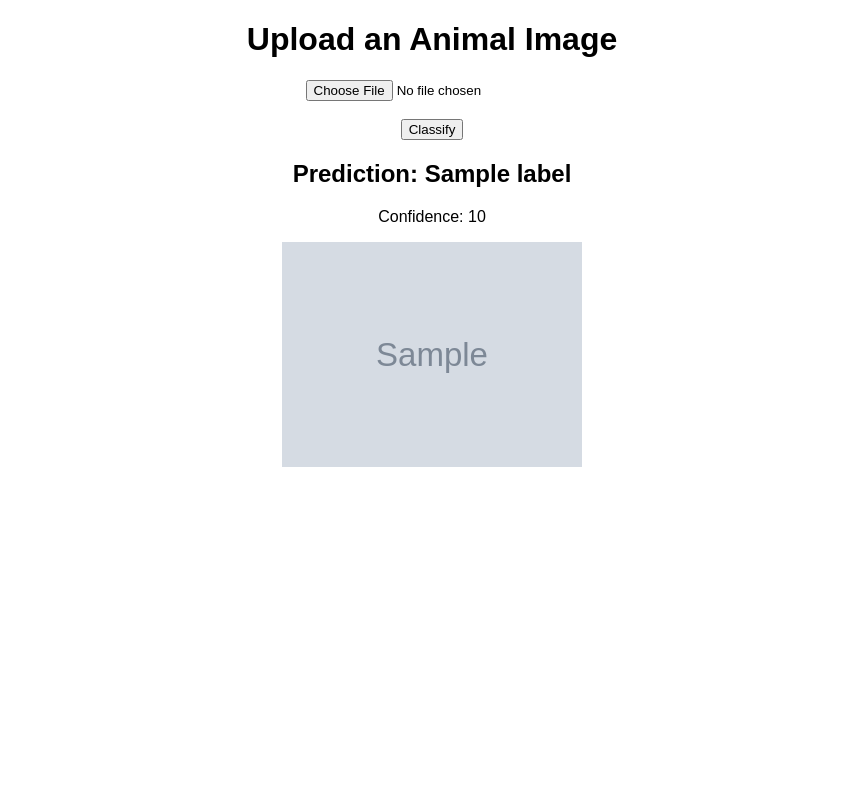
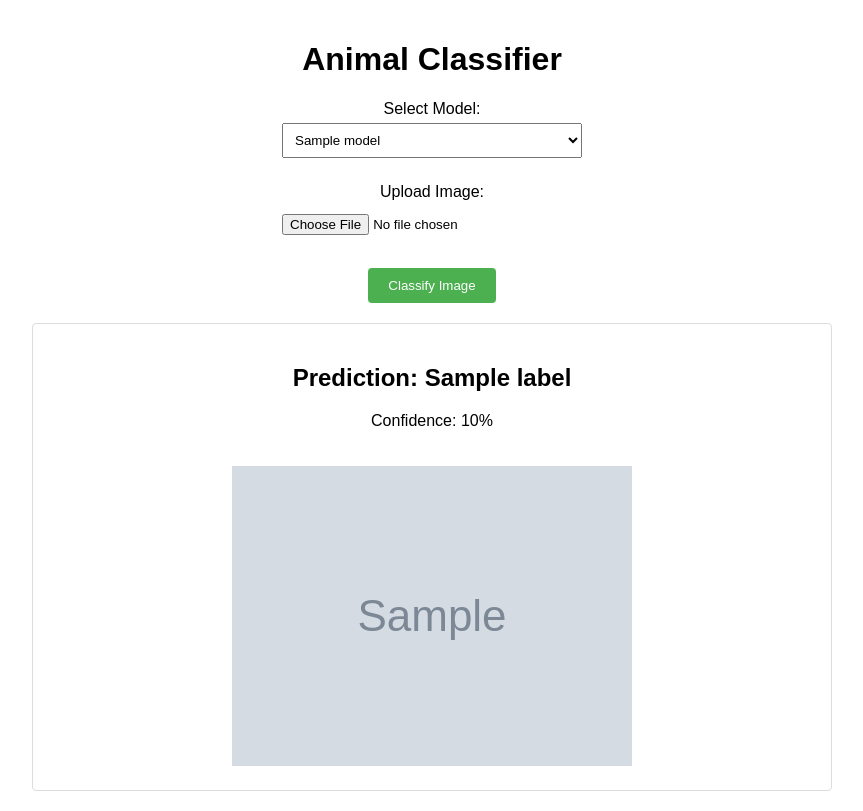
Before and after one commit to luistatera/animal-classifier, a Flask app: template templates/index.html in a window 1280 px wide. Shown: the whole page, without its empty margins (208-1071 px from the left). Before the commit the page ends 467 px from the top, so only its background shows below. Run offline with Flask 3, Linux system fonts and the light colour scheme; the template is opened without the code that fills it: most values are stand-ins (such as "Sample title", 1, 10 or a date in 2020); grey boxes marked "Sample" are stand-in pictures.

Commit message:
Enhance animal classifier app by adding model selection feature and support for multiple model types. Updated index.html for improved UI, modified app.py to handle model selection, and expanded model_loader.py to include PyTorch model loading. Removed deprecated model files.

```diff
--- a/app.py
+++ b/app.py
@@ -1,5 +1,5 @@
 from flask import Flask, request, render_template
-from model_loader import predict_label
+from model_loader import predict_label, get_available_models
 import os
 
 app = Flask(__name__)
@@ -8,15 +8,25 @@ os.makedirs(UPLOAD_FOLDER, exist_ok=True)
 
 @app.route("/", methods=["GET", "POST"])
 def index():
+    available_models = get_available_models()
+
     if request.method == "POST":
         file = request.files["file"]
+        model_name = request.form.get("model", "best_cnn_model.keras")
         filepath = os.path.join(UPLOAD_FOLDER, file.filename)
         file.save(filepath)
 
-        label, confidence = predict_label(filepath)
-        return render_template("index.html", label=label, confidence=confidence, image=filepath)
+        label, confidence = predict_label(filepath, model_name)
+        return render_template("index.html",
+                             label=label,
+                             confidence=confidence,
+                             image=filepath,
+                             available_models=available_models,
+                             selected_model=model_name)
 
-    return render_template("index.html")
+    return render_template("index.html",
+                         available_models=available_models,
+                         selected_model="best_cnn_model.keras")
 
 if __name__ == "__main__":
     import os
--- a/model_loader.py
+++ b/model_loader.py
@@ -1,18 +1,122 @@
 import tensorflow as tf
 import numpy as np
 from tensorflow.keras.preprocessing import image
-
-# Load the model (you can swap with 'best_resnet_model.keras' if preferred)
-model = tf.keras.models.load_model("best_cnn_model.keras")
+import os
+import torch
+import torch.nn as nn
+import torchvision.transforms as transforms
+from PIL import Image
+from torchvision import models
+from torchvision.models import ResNet18_Weights
 
 # Define the class labels in the same order used during training
 class_names = ['cat', 'dog', 'horse', 'spider', 'butterfly', 'chicken', 'sheep', 'cow', 'squirrel', 'elephant']
 
-def predict_label(img_path):
-    img = image.load_img(img_path, target_size=(224, 224))  # adjust if your model used another size
-    img_array = image.img_to_array(img)
-    img_array = np.expand_dims(img_array, axis=0) / 255.0
+def get_available_models():
+    """Return a list of available model files in the models directory"""
+    models_dir = "models"
+    model_files = []
+    for file in os.listdir(models_dir):
+        if file.endswith(('.keras', '.pth')):
+            model_files.append(file)
+    return model_files
 
-    predictions = model.predict(img_array)[0]
+class SimpleCNN(nn.Module):
+    def __init__(self, num_classes=10):
+        super(SimpleCNN, self).__init__()
+        self.conv1 = nn.Conv2d(3, 32, kernel_size=3, padding=1)
+        self.conv2 = nn.Conv2d(32, 64, kernel_size=3, padding=1)
+        self.conv3 = nn.Conv2d(64, 128, kernel_size=3, padding=1)
+        self.pool = nn.MaxPool2d(2, 2)
+        self.fc1 = nn.Linear(128 * 28 * 28, 512)
+        self.fc2 = nn.Linear(512, num_classes)
+        self.relu = nn.ReLU()
+        self.dropout = nn.Dropout(0.5)
+
+    def forward(self, x):
+        x = self.pool(self.relu(self.conv1(x)))
+        x = self.pool(self.relu(self.conv2(x)))
+        x = self.pool(self.relu(self.conv3(x)))
+        x = x.view(-1, 128 * 28 * 28)
+        x = self.relu(self.fc1(x))
+        x = self.dropout(x)
+        x = self.fc2(x)
+        return x
+
+def load_model(model_name):
+    """Load a specific model by name"""
+    model_path = os.path.join("models", model_name)
+    if model_name.endswith('.keras'):
+        return tf.keras.models.load_model(model_path)
+    else:
+        # Load PyTorch model
+        device = torch.device('cuda' if torch.cuda.is_available() else 'cpu')
+
+        # Determine model architecture based on filename
+        if 'vgg16' in model_name.lower():
+            # Load VGG16 with ImageNet weights
+            model = models.vgg16(weights='DEFAULT')
+            # Freeze all convolutional layers
+            for param in model.features.parameters():
+                param.requires_grad = False
+            # Replace the classifier head
+            model.classifier[6] = nn.Linear(4096, len(class_names))
+        elif 'resnet' in model_name.lower():
+            # Load ResNet18 with ImageNet weights
+            model = models.resnet18(weights='DEFAULT')
+            # Freeze all layers
+            for param in model.parameters():
+                param.requires_grad = False
+            # Unfreeze the last two layers
+            for param in model.layer4.parameters():
+                param.requires_grad = True
+            for param in model.fc.parameters():
+                param.requires_grad = True
+            # Replace the final layer
+            model.fc = nn.Linear(model.fc.in_features, len(class_names))
+        else:
+            model = SimpleCNN(num_classes=len(class_names))
+
+        # Load the saved state dict
+        model.load_state_dict(torch.load(model_path, map_location=device))
+        model = model.to(device)
+        model.eval()
+        return model
+
+def predict_label(img_path, model_name="best_cnn_model.keras"):
+    """Predict the label for an image using the specified model"""
+    model = load_model(model_name)
+
+    if isinstance(model, tf.keras.Model):
+        # TensorFlow prediction
+        img = image.load_img(img_path, target_size=(224, 224))
+        img_array = image.img_to_array(img)
+        img_array = np.expand_dims(img_array, axis=0) / 255.0
+        predictions = model.predict(img_array)[0]
+    else:
+        # PyTorch prediction
+        device = next(model.parameters()).device
+
+        # Use the appropriate transforms based on the model
+        if 'vgg16' in model_name.lower() or 'resnet' in model_name.lower():
+            transform = transforms.Compose([
+                transforms.Resize((224, 224)),
+                transforms.ToTensor(),
+                transforms.Normalize(mean=[0.485, 0.456, 0.406], std=[0.229, 0.224, 0.225])
+            ])
+        else:
+            transform = transforms.Compose([
+                transforms.Resize((224, 224)),
+                transforms.ToTensor(),
+                transforms.Normalize(mean=[0.5, 0.5, 0.5], std=[0.5, 0.5, 0.5])
+            ])
+
+        img = Image.open(img_path).convert('RGB')
+        img_tensor = transform(img).unsqueeze(0).to(device)
+
+        with torch.no_grad():
+            outputs = model(img_tensor)
+            predictions = torch.nn.functional.softmax(outputs, dim=1)[0].cpu().numpy()
+
     top_idx = np.argmax(predictions)
     return class_names[top_idx], float(predictions[top_idx])
--- a/requirements.txt
+++ b/requirements.txt
@@ -1,3 +1,6 @@
 flask
 tensorflow
 numpy
+torch
+torchvision
+pillow
--- a/templates/index.html
+++ b/templates/index.html
@@ -2,18 +2,75 @@
 <html>
 <head>
   <title>Animal Classifier</title>
+  <style>
+    body {
+      font-family: sans-serif;
+      text-align: center;
+      max-width: 800px;
+      margin: 0 auto;
+      padding: 20px;
+    }
+    .form-group {
+      margin: 20px 0;
+    }
+    select, input[type="file"] {
+      padding: 8px;
+      margin: 5px 0;
+      width: 100%;
+      max-width: 300px;
+    }
+    button {
+      padding: 10px 20px;
+      background-color: #4CAF50;
+      color: white;
+      border: none;
+      border-radius: 4px;
+      cursor: pointer;
+    }
+    button:hover {
+      background-color: #45a049;
+    }
+    .result {
+      margin-top: 20px;
+      padding: 20px;
+      border: 1px solid #ddd;
+      border-radius: 4px;
+    }
+    img {
+      max-width: 100%;
+      height: auto;
+      margin-top: 20px;
+    }
+  </style>
 </head>
-<body style="font-family: sans-serif; text-align: center;">
-  <h1>Upload an Animal Image</h1>
+<body>
+  <h1>Animal Classifier</h1>
   <form method="POST" enctype="multipart/form-data">
-    <input type="file" name="file" required><br><br>
-    <input type="submit" value="Classify">
+    <div class="form-group">
+      <label for="model">Select Model:</label><br>
+      <select name="model" id="model" required>
+        {% for model in available_models %}
+          <option value="{{ model }}" {% if model == selected_model %}selected{% endif %}>
+            {{ model }}
+          </option>
+        {% endfor %}
+      </select>
+    </div>
+
+    <div class="form-group">
+      <label for="file">Upload Image:</label><br>
+      <input type="file" name="file" id="file" required>
+    </div>
+
+    <button type="submit">Classify Image</button>
   </form>
 
   {% if label %}
-    <h2>Prediction: {{ label }}</h2>
-    <p>Confidence: {{ confidence | round(2) }}</p>
-    <img src="{{ image }}" alt="Uploaded Image" width="300">
+    <div class="result">
+      <h2>Prediction: {{ label }}</h2>
+      <p>Confidence: {{ (confidence * 100) | round(2) }}%</p>
+      <img src="{{ image }}" alt="Uploaded Image">
+    </div>
   {% endif %}
 </body>
 </html>
```
Also changed, not shown: 6 other files.
